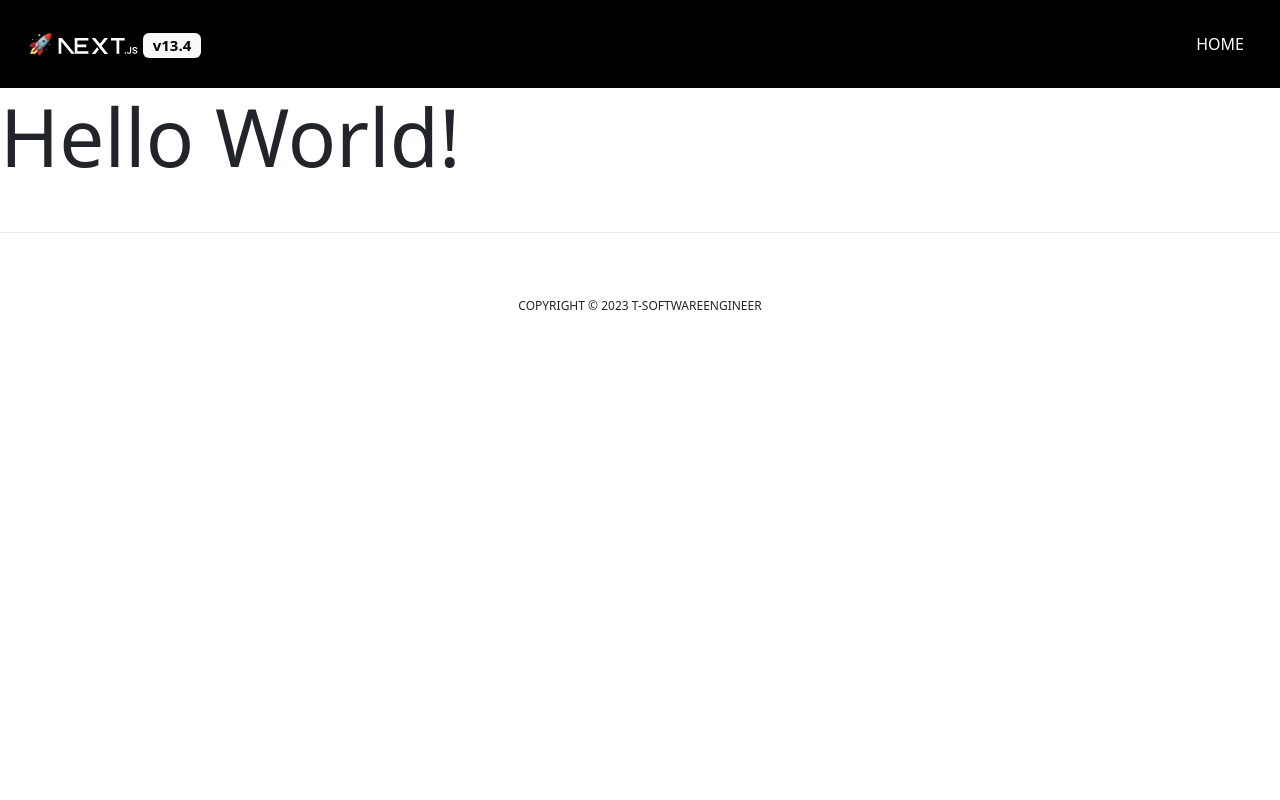
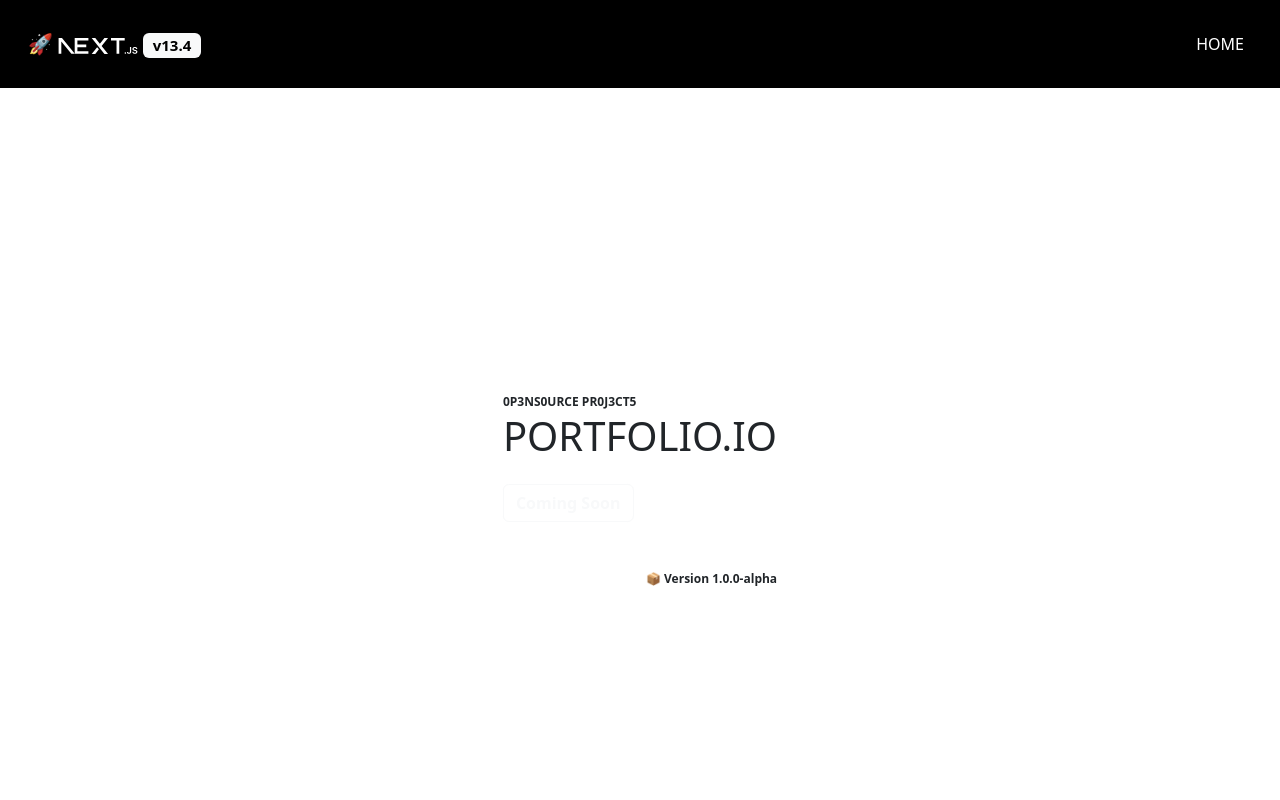
Before and after one commit to t-softwareengineer/portfolio.io, a Next.js app: page / in a window 1280 px wide. Shown: the top 800 px of the page. Built offline with nearby package versions, Linux system fonts and the light colour scheme.

Commit message:
build: home page

```diff
--- a/src/app/page.tsx
+++ b/src/app/page.tsx
@@ -1,3 +1,24 @@
+const metaContent: MetaContent = {
+  text: '0P3NS0URCE PR0J3CT5',
+  title: 'PORTFOLIO.IO',
+  version: 'Version 1.0.0-alpha',
+}
+
 export default function HomePage() {
-  return (<h1 className="display-1">Hello World!</h1>);
+  return (
+    <div className="container-100vh">
+      <div className="center-xy">
+        <small className="fw-bold">{metaContent.text}</small>
+        <h1 className="pb-3">{metaContent.title}</h1>
+        <a
+          className="btn btn-outline-light text-capitalize fw-bold"
+          href="#"
+        > Coming Soon
+        </a>
+        <div className="d-flex justify-content-end mt-5">
+          <small className="fw-bold">&#x1F4E6; {metaContent.version}</small>
+        </div>
+      </div>
+    </div>
+  );
 }
--- a/styles/_mixins.scss
+++ b/styles/_mixins.scss
@@ -2,3 +2,10 @@
   margin: 0;
   padding: 0;
 }
+
+@mixin center_xy {
+  position: absolute;
+  top: 50%;
+  left: 50%;
+  transform: translate(-50%, -50%);
+}
--- a/styles/_modules.scss
+++ b/styles/_modules.scss
@@ -79,3 +79,14 @@
   border-top: 1px solid #eaeaea;
   small { font-size: 12px; }
 }
+
+.container-100vh {
+  position: relative;
+  min-height: 75vh;
+  @include media-breakpoint-up(md) { min-height: 90vh; }
+  @include media-breakpoint-up(lg) { min-height: 100vh; }
+  .center-xy {
+    @include center_xy;
+    small { font-size: 12px; }
+  }
+}
--- /dev/null
+++ b/types.d.ts
@@ -0,0 +1,5 @@
+type MetaContent = {
+  text: string,
+  title: string,
+  version?: string,
+}
```
